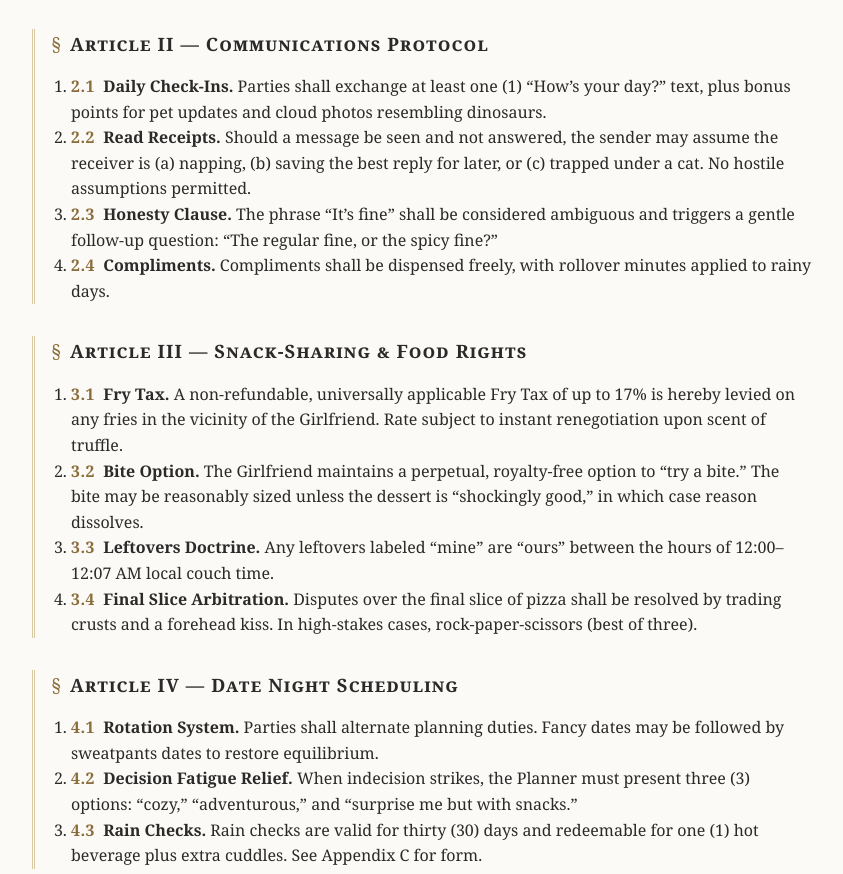
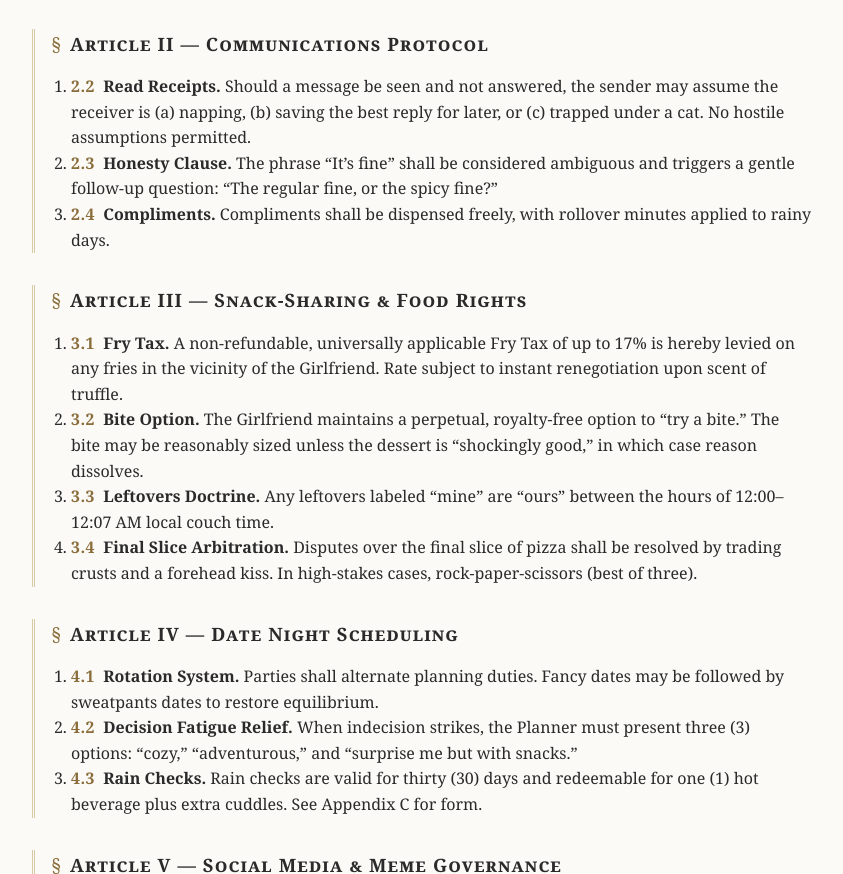
Before and after one commit to nitishsjsucs/gf-policies, a plain HTML site: page index.html in a window 1280 px wide. Shown: the part 1370-2244 px from the top of the page, without its empty margins (218-1061 px from the left). Drawn offline with Linux system fonts and the light colour scheme.

Commit message:
change-3

```diff
--- a/index.html
+++ b/index.html
@@ -162,7 +162,6 @@
       <section id="communications" class="article">
         <h2 class="section-title"><span class="mark">§</span> Article II — Communications Protocol</h2>
         <ol>
-          <li><span class="num">2.1</span> <strong>Daily Check‑Ins.</strong> Parties shall exchange at least one (1) “How’s your day?” text, plus bonus points for pet updates and cloud photos resembling dinosaurs.</li>
           <li><span class="num">2.2</span> <strong>Read Receipts.</strong> Should a message be seen and not answered, the sender may assume the receiver is (a) napping, (b) saving the best reply for later, or (c) trapped under a cat. No hostile assumptions permitted.</li>
           <li><span class="num">2.3</span> <strong>Honesty Clause.</strong> The phrase “It’s fine” shall be considered ambiguous and triggers a gentle follow‑up question: “The regular fine, or the spicy fine?”</li>
           <li><span class="num">2.4</span> <strong>Compliments.</strong> Compliments shall be dispensed freely, with rollover minutes applied to rainy days.</li>
```
